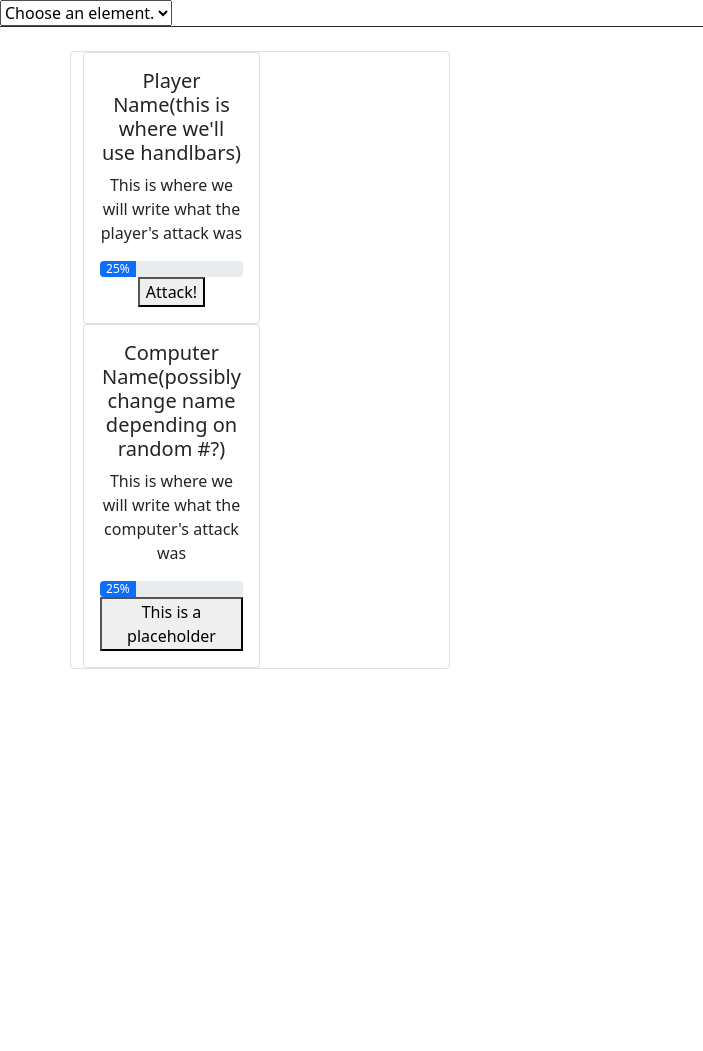
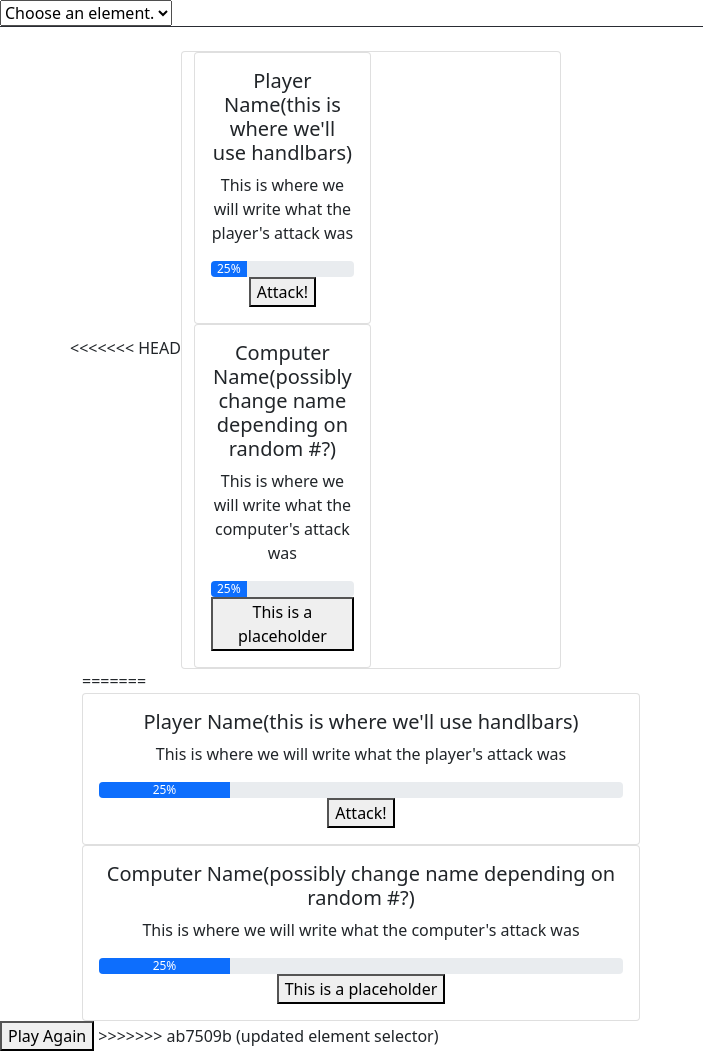
Before and after one commit to TrevorLesley/battle-game, a plain HTML site: page index.html in a window 1280 px wide. Shown: the whole page, without its empty margins (0-703 px from the left). Before the commit the page ends 800 px from the top, so only its background shows below. Drawn offline with nearby package versions, Linux system fonts and the light colour scheme.

Commit message:
updated element selector

```diff
--- a/index.html
+++ b/index.html
@@ -31,6 +31,7 @@
     <div class="container">
         <!-- container start -->
         <div class="row align-items-center player-cards">
+<<<<<<< HEAD
             <div class="card col-12 col-md-4 text-center mt-4">
                 <div class="card col-12 col-md-6 text-center player-card">
                     <!-- <img src="..." class="card-img-top" alt="..."> -->
@@ -61,10 +62,39 @@
             </div>
 
         </div> <!-- container end -->
+=======
+          <!-- <div class="card col-12 col-md-4 text-center mt-4"> -->
+          <div class="card col-12 col-md-6 text-center player-card">
+            <!-- <img src="..." class="card-img-top" alt="..."> -->
+            <div class="card-body player-card-body">
+              <h5 class="card-title">Player Name(this is where we'll use handlbars) </h5>
+              <p class="card-text">This is where we will write what the player's attack was</p>
+              <div class="progress">
+                <div class="progress-bar player-hp" role="progressbar" style="width: 25%;" aria-valuenow="25" aria-valuemin="0" aria-valuemax="100">25%</div>
+              </div>
+              <button type="button" name="attack" class="attack-button">Attack!</button>
+            </div>
+          </div>
+
+          <div class="card col-12 col-md-6 text-center player-card">
+            <!-- <img src="..." class="card-img-top" alt="..."> -->
+            <div class="card-body comp-card-body">
+              <h5 class="card-title">Computer Name(possibly change name depending on random #?) </h5>
+              <p class="card-text">This is where we will write what the computer's attack was</p>
+              <div class="progress">
+                <div class="progress-bar computer-hp" role="progressbar" style="width: 25%;" aria-valuenow="25" aria-valuemin="0" aria-valuemax="100">25%</div>
+              </div>
+              <button type="button" name="placeholder" class="">This is a placeholder</button>
+            </div>
+          </div>
+
+        </div>
+<button type="button" name="button" class ="reset">Play Again</button>
+    </div> <!-- container end  -->
+>>>>>>> ab7509b (updated element selector)
 
         <script src='./scripts/char-types.js'></script>
         <script src="./scripts/main.js"> </script>
-
 
 
 
--- a/scripts/main.js
+++ b/scripts/main.js
@@ -6,12 +6,16 @@
     // const fire = document.getElementById('elements').value = 'fire';
     // const air = document.getElementById('elements').value = 'air';
 
-    const $element = document.querySelector('#elements');
-    $element(function (element) {
-        element.addEventListener('click', function () {
-            console.log($element.value);
-        })
-    });
+
+
+    var $element = document.querySelector('#elements');
+    $element.addEventListener("change", changeElement);
+
+    function changeElement() {
+      var value = $element.options[$element.selectedIndex].value;
+      console.log(value);
+    }
+
 
     const Battle = function () {
         // const player = prompt(`Enter player name, then choose your class.`);
@@ -56,13 +60,24 @@
     }
 
 const battle = new Battle();
-const click = document.querySelector('.attack-button');
+const attackClick = document.querySelector('.attack-button');
 
-click.addEventListener('click', function () {
+attackClick.addEventListener('click', function () {
   if(battle.player.health > 0 && battle.comp.health > 0){
   battle.start();
 }
 })
 
+const playAgainClick = document.querySelector('.reset');
+
+playAgainClick.addEventListener('click', function () {
+  battle.player.health = 100;
+  battle.comp.health = 100;
+})
+
+
+
+
+
 
 })();
```
Also changed, not shown: 1 other file.
